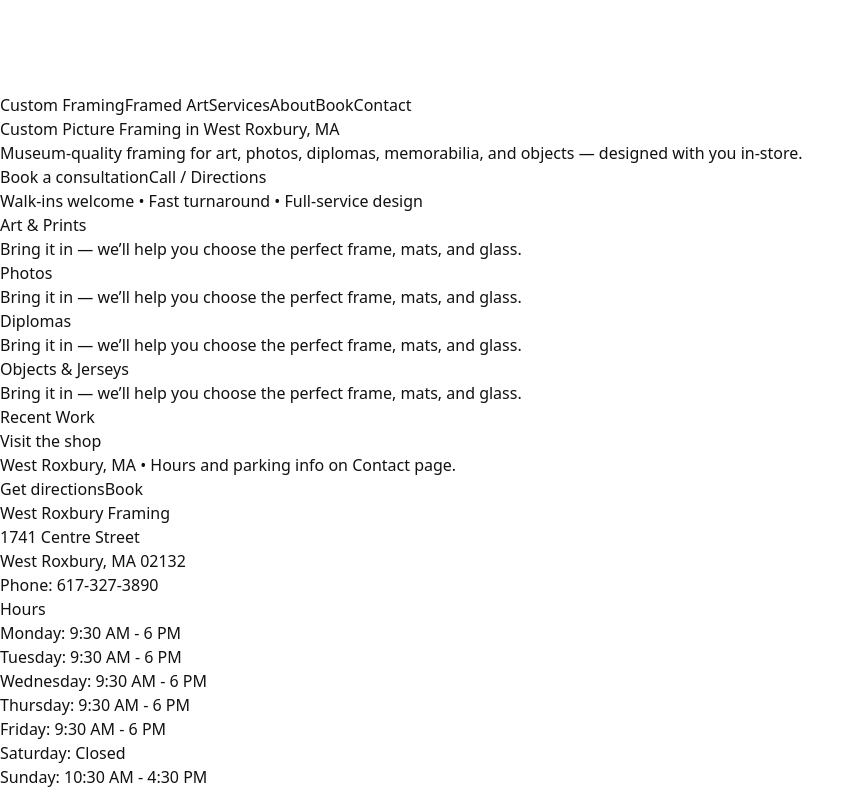
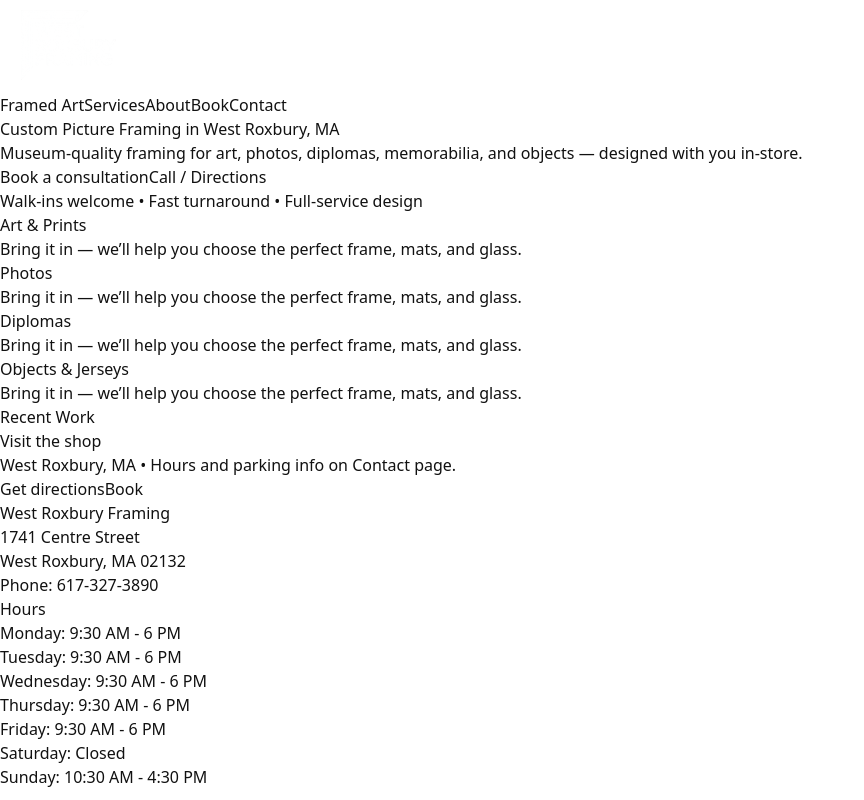
Before and after one commit to MattDevOps/westroxburyframing, a Next.js app: page / in a window 1280 px wide. Shown: the whole page, without its empty margins (0-864 px from the left). Built offline with nearby package versions, Linux system fonts and the light colour scheme.

Commit message:
removed custom framing page

```diff
--- a/src/components/HeaderPublic.tsx
+++ b/src/components/HeaderPublic.tsx
@@ -16,7 +16,6 @@ export default function HeaderPublic() {
           />
         </Link>
         <nav className="flex gap-4 text-sm text-neutral-200">
-          <a href="/custom-framing">Custom Framing</a>
           <a href="/framed-art">Framed Art</a>
           <a href="/services">Services</a>
           <a href="/about">About</a>
```
Also changed, not shown: src/app/(public)/custom-framing/page.tsx (deleted, +0 -8 lines).
